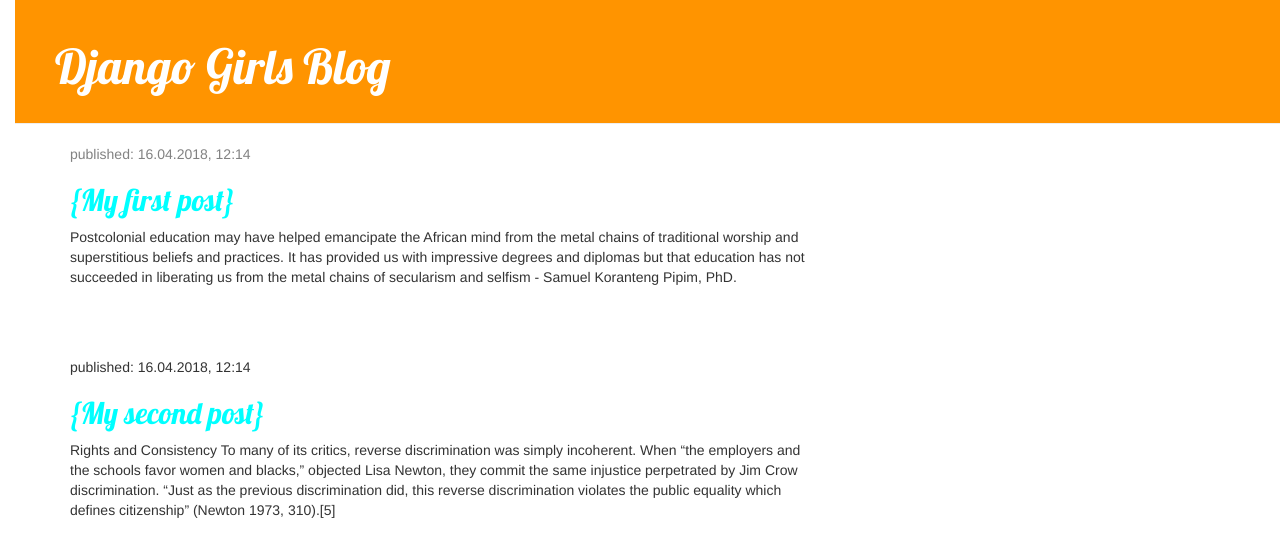
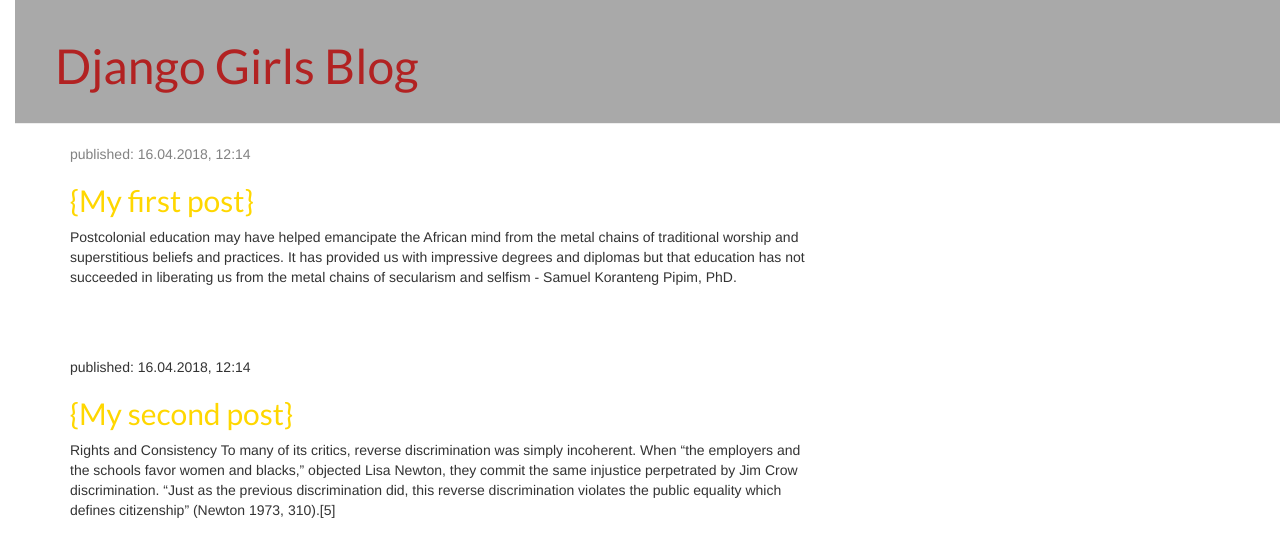
Before and after one commit to Perpety/my-first-blog, a Django app: page / in a window 1280 px wide. Shown: the top 557 px of the page. Run offline with Django 3.2, Linux system fonts and the light colour scheme; some libraries are stand-ins or nearby versions.

Commit message:
Added view and template for detailed blog post as well as CSS for the site.

```diff
--- a/blog/static/CSS/blog.css
+++ b/blog/static/CSS/blog.css
@@ -1,22 +1,22 @@
 
 h1 a {
 	color: #00FFFF;
-	font-family: 'Lobster';
+	font-family: 'Lato';
 }
 body {
 	padding-left: 15px;
 }
 h2 a{
-	color: #00FFFF;
-	font-family: 'Lobster';
+	color: #FFD700;
+	font-family: 'Lato';
 }
 .page-header {
-background-color: #ff9400;
+background-color: #A9A9A9;
 margin-top: 0;
 padding: 20px 20px 20px 40px;
 }
 .page-header h1, .page-header h1 a, .page-header h1 a:visited, .page-header h1 a:active {
-color: #ffffff;
+color: #B22222;
 font-size: 36pt;
 text-decoration: none;
 }
@@ -24,7 +24,7 @@
 margin-left: 40px;
 }
 h1, h2, h3, h4 {
-font-family: 'Lobster', cursive;
+font-family: 'Lato', cursive;
 }
 .date {
 color: #828282;
@@ -36,7 +36,7 @@
 width: 100%;
 }
 .top-menu, .top-menu:hover, .top-menu:visited {
-color: #ffffff;
+color: #B22222;
 float: right;
 font-size: 26pt;
 margin-right: 20px;
@@ -45,5 +45,5 @@
 margin-bottom: 70px;
 }
 .post h1 a, .post h1 a:visited {
-color: #000000;
+color: #FF00FF;
 }
--- a/blog/templates/blog/base.html
+++ b/blog/templates/blog/base.html
@@ -5,7 +5,7 @@
 		<link rel="stylesheet" href="//maxcdn.bootstrapcdn.com/bootstrap/3.2.0/css/bootstrap.min.css">
 		<link rel="stylesheet" href="//maxcdn.bootstrapcdn.com/bootstrap/3.2.0/css/bootstrap-theme.min.css">
 		<link rel="stylesheet" href="{% static 'css/blog.css' %}">
-		<link href="//fonts.googleapis.com/css?family=Lobster&subset=latin,latin-ext" rel="stylesheet" type="text/css">
+		<link href="//fonts.googleapis.com/css?family=Lato&subset=latin,latin-ext" rel="stylesheet" type="text/css">
 	</head>
 	<body>
 		<div class="page-header">
--- a/blog/templates/blog/post_list.html
+++ b/blog/templates/blog/post_list.html
@@ -5,13 +5,13 @@
 		<div class="date">
 			<p>published: 16.04.2018, 12:14</p>
 		</div>
-		<h2><a href="{% url 'post_detail' pk=post.pk %}">{My first post}</a></h2>
+		<h2><a href="">{My first post}</a></h2>
 		<p> Postcolonial education may have helped emancipate the African mind from the metal chains of traditional worship and superstitious beliefs and practices. It has provided us with impressive degrees and diplomas but that education has not succeeded in liberating us from the metal chains of secularism and selfism                         - Samuel Koranteng Pipim, PhD. </p>
 	</div>
 
 	<div>
 		<p>published: 16.04.2018, 12:14</p>
-		<h2><a href="{% url 'post_detail' pk=post.pk %}">{My second post}</a></h2>
+		<h2><a href="">{My second post}</a></h2>
 		<p>Rights and Consistency                 To many of its critics, reverse discrimination was simply incoherent. When “the employers and the schools favor women and blacks,” objected Lisa Newton, they commit the same injustice perpetrated by Jim Crow discrimination. “Just as the previous discrimination did, this reverse discrimination violates the public equality which defines citizenship” (Newton 1973, 310).[5]</p>
 	</div>
 {% endblock content %}
--- a/blog/views.py
+++ b/blog/views.py
@@ -7,7 +7,6 @@
 	posts = Post.objects.filter(published_date__lte=timezone.now()).order_by('published_date')
 	return render(request, 'blog/post_list.html', {'posts':
 posts})
-
 def post_detail(request, pk):
 	post = get_object_or_404(Post.objects.get, pk=pk)
 	return render(request, 'blog/post_detail.html', {'post': post})
```
Also changed, not shown: blog/templates/blog/post_detail.html (renamed from blog/post_detail.html, +6 -4 lines).
